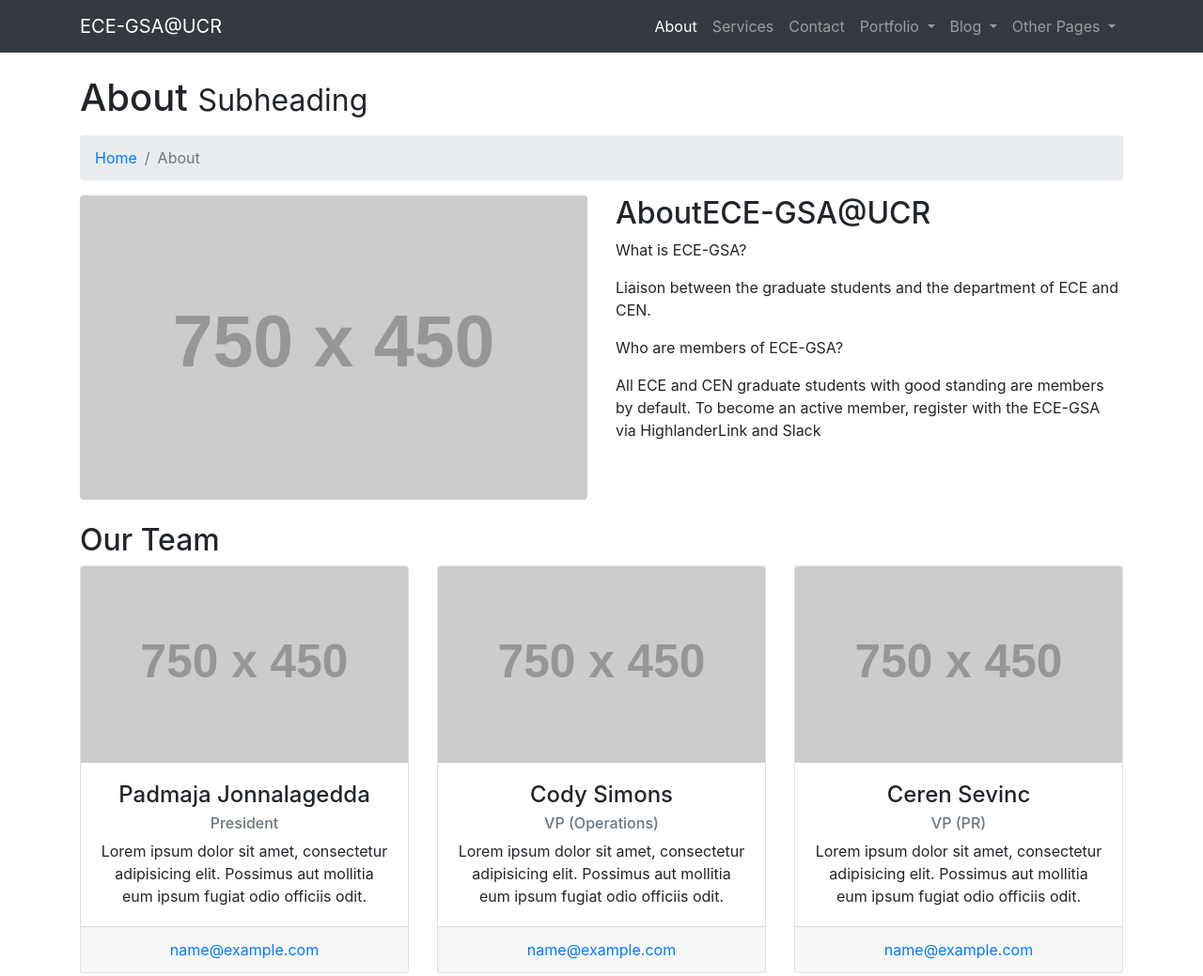
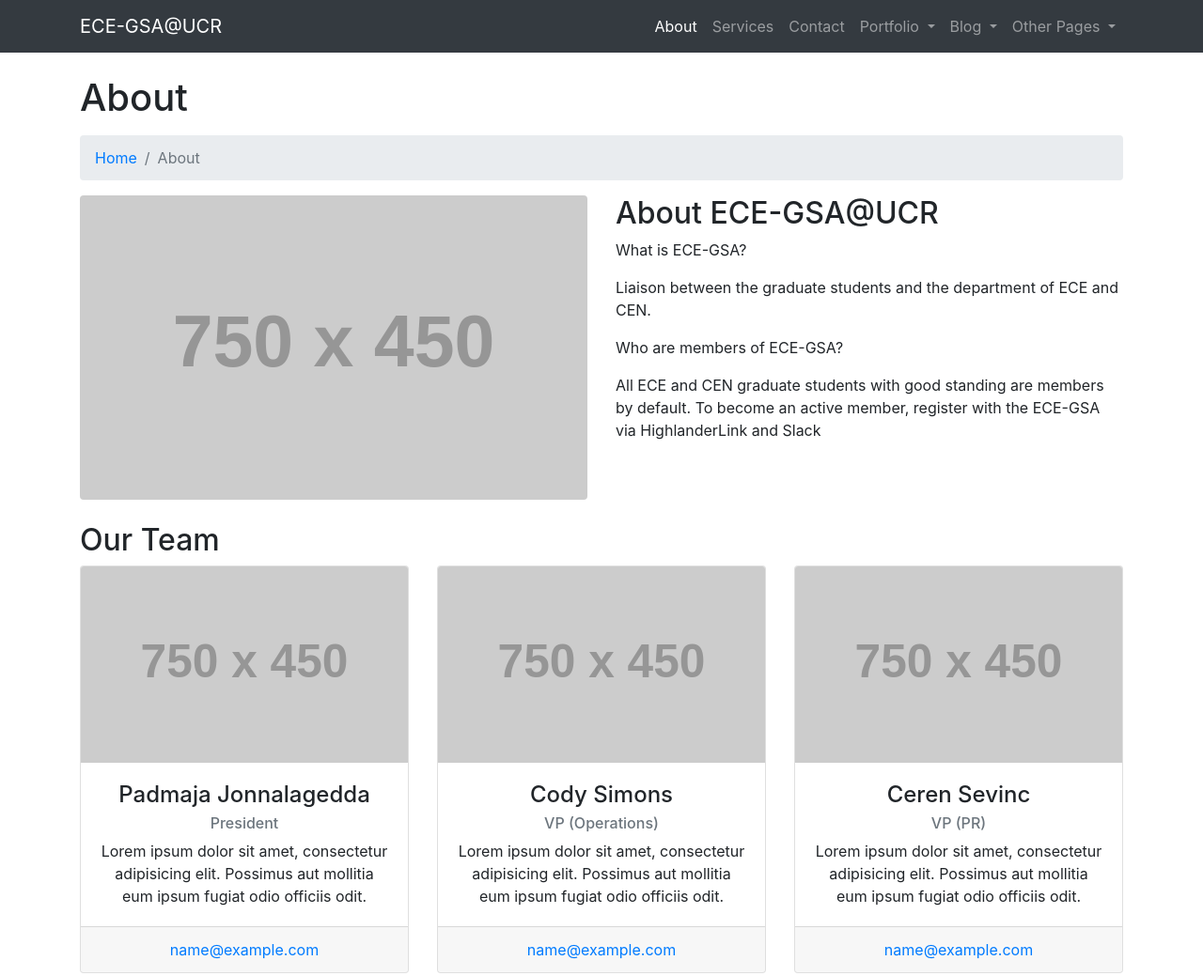
Before and after one commit to ECE-GSA/website, a website: page about.html in a window 1280 px wide. Shown: the top 1039 px of the page at 94% size. Drawn offline with Linux system fonts and the light colour scheme; placeholder pictures from the web are drawn by us.

Commit message:
Update about.html

```diff
--- a/about.html
+++ b/about.html
@@ -82,7 +82,7 @@
 
     <!-- Page Heading/Breadcrumbs -->
     <h1 class="mt-4 mb-3">About
-      <small>Subheading</small>
+      <small> </small>
     </h1>
 
     <ol class="breadcrumb">
@@ -98,7 +98,7 @@
         <img class="img-fluid rounded mb-4" src="http://placehold.it/750x450" alt="">
       </div>
       <div class="col-lg-6">
-        <h2>AboutECE-GSA@UCR </h2>
+        <h2>About ECE-GSA@UCR </h2>
         <p>What is ECE-GSA? </p>
         <p>Liaison between the graduate students and the department of ECE and CEN.</p>
         <p>Who are members of ECE-GSA?</p>
```
